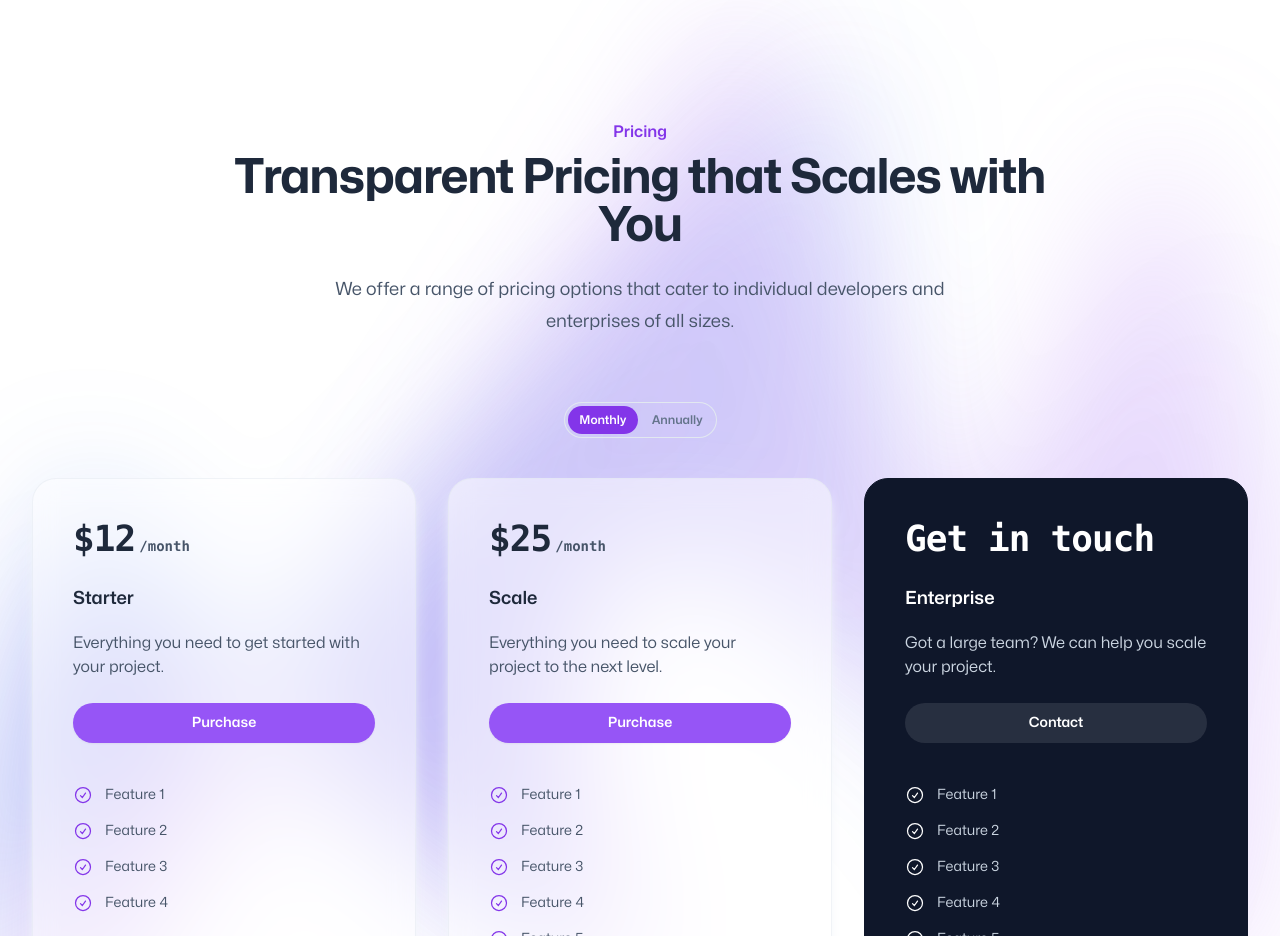
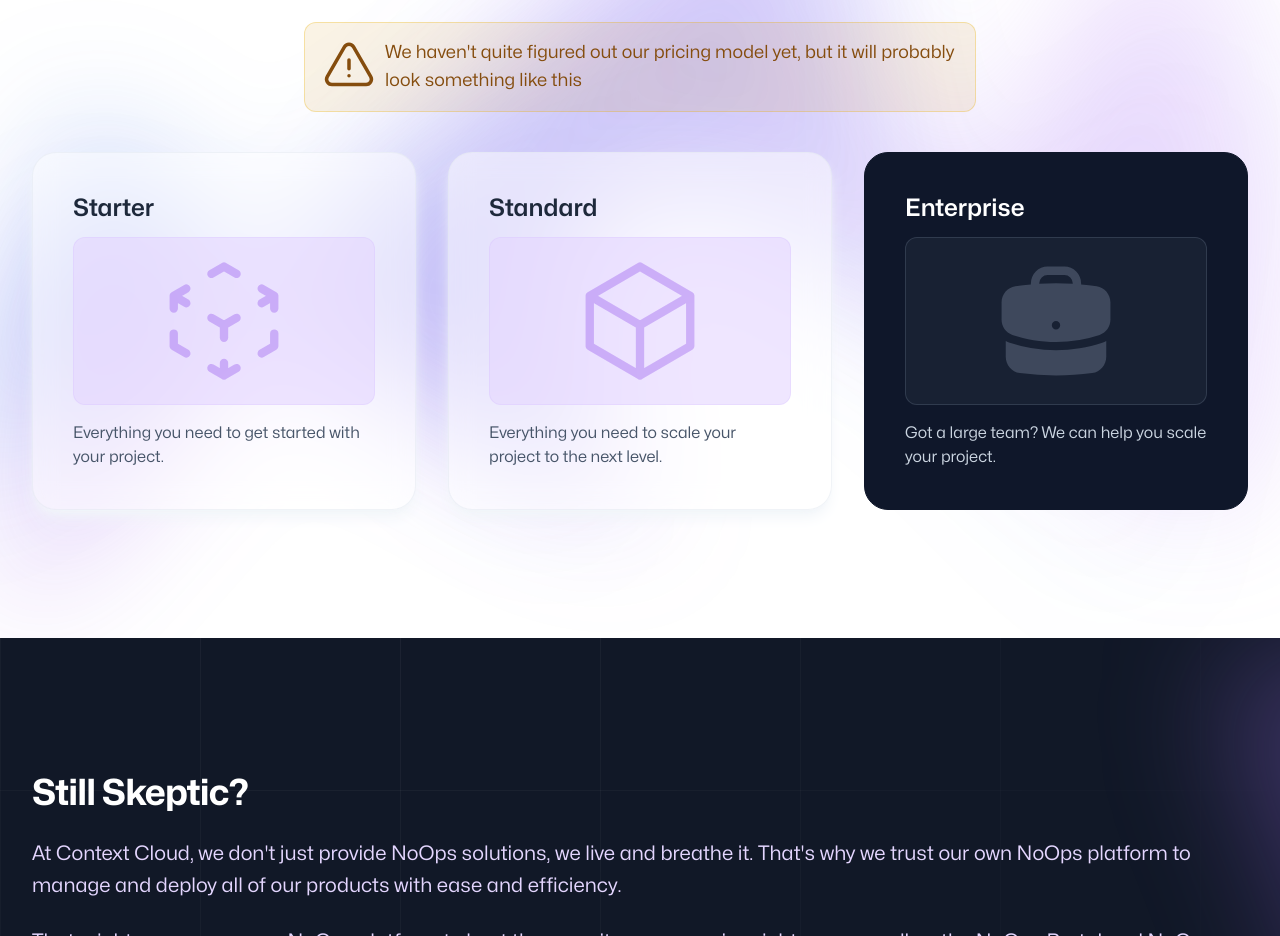
Before and after one commit to getnoops/landing, a React (Vite) app: page / in a window 1280 px wide. Shown: the part 3876-4812 px from the top of the page. Built offline with nearby package versions, Linux system fonts and the light colour scheme.

Commit message:
pricing section updated - removed prices

```diff
--- a/src/components/Features/Features.tsx
+++ b/src/components/Features/Features.tsx
@@ -23,12 +23,6 @@
     icon: CloudArrowUpIcon,
   },
   {
-    name: "SSL certificates.",
-    description:
-      "Secure your application and build trust with your users with built-in SSL certificates and HTTPS support.",
-    icon: LockClosedIcon,
-  },
-  {
     name: "Advanced security.",
     description:
       "Protect your application and data with modern industry security standards.",
@@ -41,12 +35,6 @@
     icon: ClockIcon,
   },
   {
-    name: "Developer-friendly APIs and integrations.",
-    description:
-      "Integrate with your favorite tools and services using our developer-friendly APIs and integrations, and streamline your development workflow.",
-    icon: CodeBracketSquareIcon,
-  },
-  {
     name: "Automated backups and disaster recovery.",
     description:
       "Protect your data and ensure business continuity with automated backups and disaster recovery features.",
@@ -57,12 +45,6 @@
     description:
       "Ensure code quality and prevent issues with automated testing and quality assurance features, including unit tests and integration tests.",
     icon: BeakerIcon,
-  },
-  {
-    name: "Cloud-agnostic infrastructure.",
-    description:
-      "Deploy your application to any cloud provider or on-premises infrastructure, with support for multiple cloud providers and a cloud-agnostic approach.",
-    icon: CloudIcon,
   },
   {
     name: "Multi-region deployment.",
--- a/src/components/Pricing/Pricing.tsx
+++ b/src/components/Pricing/Pricing.tsx
@@ -1,5 +1,12 @@
 import { RadioGroup } from "@headlessui/react";
-import { CheckCircleIcon } from "@heroicons/react/24/outline";
+import { ClockIcon } from "@heroicons/react/20/solid";
+import {
+  CheckCircleIcon,
+  ExclamationTriangleIcon,
+  CubeIcon,
+  CubeTransparentIcon,
+} from "@heroicons/react/24/outline";
+import { AcademicCapIcon, BriefcaseIcon } from "@heroicons/react/24/solid";
 import classNames from "classnames";
 import { motion } from "framer-motion";
 import React, { useState } from "react";
@@ -14,21 +21,31 @@
     name: "Starter",
     id: "tier-starter",
     href: "#",
-    price: { monthly: "$12", annually: "$120" },
+    price: { monthly: "$??", annually: "$??" },
     description: "Everything you need to get started with your project.",
-    features: ["Feature 1", "Feature 2", "Feature 3", "Feature 4"],
+    features: [],
     featured: false,
     cta: "Purchase",
+
+    iconBg: "bg-noops-200",
+    iconBorder: "border-noops-300",
+    iconColor: "text-noops-600",
+    Icon: CubeTransparentIcon,
   },
   {
-    name: "Scale",
-    id: "tier-scale",
+    name: "Standard",
+    id: "tier-standard",
     href: "#",
-    price: { monthly: "$25", annually: "$250" },
+    price: { monthly: "$??", annually: "$??" },
     description: "Everything you need to scale your project to the next level.",
-    features: ["Feature 1", "Feature 2", "Feature 3", "Feature 4", "Feature 5"],
+    features: [],
     featured: false,
     cta: "Purchase",
+
+    iconBg: "bg-noops-200",
+    iconBorder: "border-noops-300",
+    iconColor: "text-noops-600",
+    Icon: CubeIcon,
   },
   {
     name: "Enterprise",
@@ -36,16 +53,14 @@
     href: "#",
     price: "Get in touch",
     description: "Got a large team? We can help you scale your project.",
-    features: [
-      "Feature 1",
-      "Feature 2",
-      "Feature 3",
-      "Feature 4",
-      "Feature 5",
-      "Feature 6",
-    ],
+    features: [],
     featured: true,
     cta: "Contact",
+
+    iconBg: "bg-slate-800",
+    iconBorder: "border-slate-400",
+    iconColor: "text-slate-400",
+    Icon: BriefcaseIcon,
   },
 ];
 
@@ -88,7 +103,7 @@
 
       <div className="relative mx-auto max-w-7xl px-6 lg:px-8">
         <div className="relative">
-          <div className="mx-auto max-w-4xl text-center">
+          <div className="mx-auto max-w-5xl text-center">
             <h2 className="text-base font-semibold leading-7 text-noops-600">
               Pricing
             </h2>
@@ -96,45 +111,17 @@
               Transparent Pricing that Scales with You
             </p>
           </div>
-          <p className="mx-auto mt-6 max-w-2xl text-center text-lg leading-8 text-slate-600">
-            We offer a range of pricing options that cater to individual
-            developers and enterprises of all sizes.
-          </p>
-          <div className="mt-16 flex justify-center">
-            <RadioGroup
-              value={frequency}
-              onChange={setFrequency}
-              className="grid grid-cols-2 gap-x-1 rounded-full p-1 text-center text-xs font-semibold leading-5 ring-1 ring-inset ring-slate-200"
-            >
-              <RadioGroup.Label className="sr-only">
-                Payment frequency
-              </RadioGroup.Label>
-              {frequencies.map((option) => (
-                <RadioGroup.Option
-                  key={option.value}
-                  value={option}
-                  className={({ checked }) =>
-                    classNames(
-                      checked ? "text-white" : "text-slate-500",
-                      "relative cursor-pointer rounded-full px-2.5 py-1 transition"
-                    )
-                  }
-                >
-                  {({ checked }) => (
-                    <>
-                      {checked && (
-                        <motion.div
-                          className="absolute inset-0 rounded-full bg-noops-600"
-                          layoutId="checked_bg"
-                        />
-                      )}
-                      <span className="relative">{option.label}</span>
-                    </>
-                  )}
-                </RadioGroup.Option>
-              ))}
-            </RadioGroup>
+
+          <div className="mx-auto mt-6 flex max-w-2xl items-center gap-x-2 rounded-xl border border-yellow-500/30 bg-yellow-600 bg-opacity-10 p-4 text-yellow-800">
+            <div className="flex-initial">
+              <ExclamationTriangleIcon className="h-14 w-14 " />
+            </div>
+            <div className="flex-1 sm:text-lg">
+              We haven't quite figured out our pricing model yet, but it will
+              probably look something like this
+            </div>
           </div>
+
           <div className="isolate mx-auto mt-10 grid max-w-md grid-cols-1 gap-8 lg:mx-0 lg:max-w-none lg:grid-cols-3">
             {tiers.map((tier) => (
               <div
@@ -146,7 +133,7 @@
                   "rounded-3xl border p-8 xl:p-10"
                 )}
               >
-                <p className="mb-6 flex items-baseline gap-x-1 font-mono">
+                {/* <p className="mb-6 flex items-baseline gap-x-1 font-mono">
                   <span
                     className={classNames(
                       tier.featured ? "text-white" : "text-slate-800",
@@ -167,17 +154,32 @@
                       {frequency.priceSuffix}
                     </span>
                   ) : null}
-                </p>
+                </p> */}
 
                 <h3
                   id={tier.id}
                   className={classNames(
                     tier.featured ? "text-white" : "text-slate-800",
-                    "text-lg font-semibold leading-8"
+                    "text-2xl font-semibold leading-8"
                   )}
                 >
                   {tier.name}
                 </h3>
+
+                <div
+                  className={classNames(
+                    tier.iconBg,
+                    tier.iconBorder,
+                    "my-3 flex items-center justify-center rounded-xl border border-opacity-20 bg-opacity-60 p-4"
+                  )}
+                >
+                  <tier.Icon
+                    className={classNames(
+                      tier.iconColor,
+                      "h-1/2 w-1/2 text-opacity-30"
+                    )}
+                  />
+                </div>
 
                 <p
                   className={classNames(
@@ -187,7 +189,7 @@
                 >
                   {tier.description}
                 </p>
-                <a
+                {/* <a
                   href={tier.href}
                   aria-describedby={tier.id}
                   className={classNames(
@@ -198,8 +200,8 @@
                   )}
                 >
                   {tier.cta}
-                </a>
-                <ul
+                </a> */}
+                {/* <ul
                   role="list"
                   className={classNames(
                     tier.featured ? "text-slate-300" : "text-slate-600",
@@ -218,7 +220,7 @@
                       {feature}
                     </li>
                   ))}
-                </ul>
+                </ul> */}
               </div>
             ))}
           </div>
--- a/src/components/SEHero/SEHero.tsx
+++ b/src/components/SEHero/SEHero.tsx
@@ -73,15 +73,8 @@
                   Write{" "}
                 </span>
                 <span className="bg-gradient-to-br from-noops-400  to-noops-700 bg-clip-text text-transparent">
-                  your code,{" "}
+                  your code, your way.
                 </span>{" "}
-                <br className="hidden sm:block" />
-                <span className="bg-gradient-to-br from-noops-400  to-noops-700 bg-clip-text text-transparent">
-                  your way
-                </span>
-                <span className="bg-gradient-to-t from-noops-50 to-noops-100 bg-clip-text text-transparent">
-                  , we'll handle the rest
-                </span>
               </h1>
               <p className="my-4 font-medium text-slate-300">
                 Noops is a platform for developers and engineers to build and
--- a/src/pages/SoftwareEngineer.tsx
+++ b/src/pages/SoftwareEngineer.tsx
@@ -73,10 +73,8 @@
       {/* Hero */}
       <SEHero />
 
-      <div className="h-72 bg-gradient-to-b from-noops-1000 to-slate-950"></div>
-
       {/* content */}
-      <div className="bg-slate-950 pb-24 sm:pb-32">
+      <div className="bg-noops-1000 pb-24 sm:pb-32">
         <div className="mx-auto max-w-7xl px-6 lg:px-8">
           <div className="mx-auto max-w-2xl lg:text-center">
             <h2 className="text-base font-semibold leading-7 text-noops-400">
```
